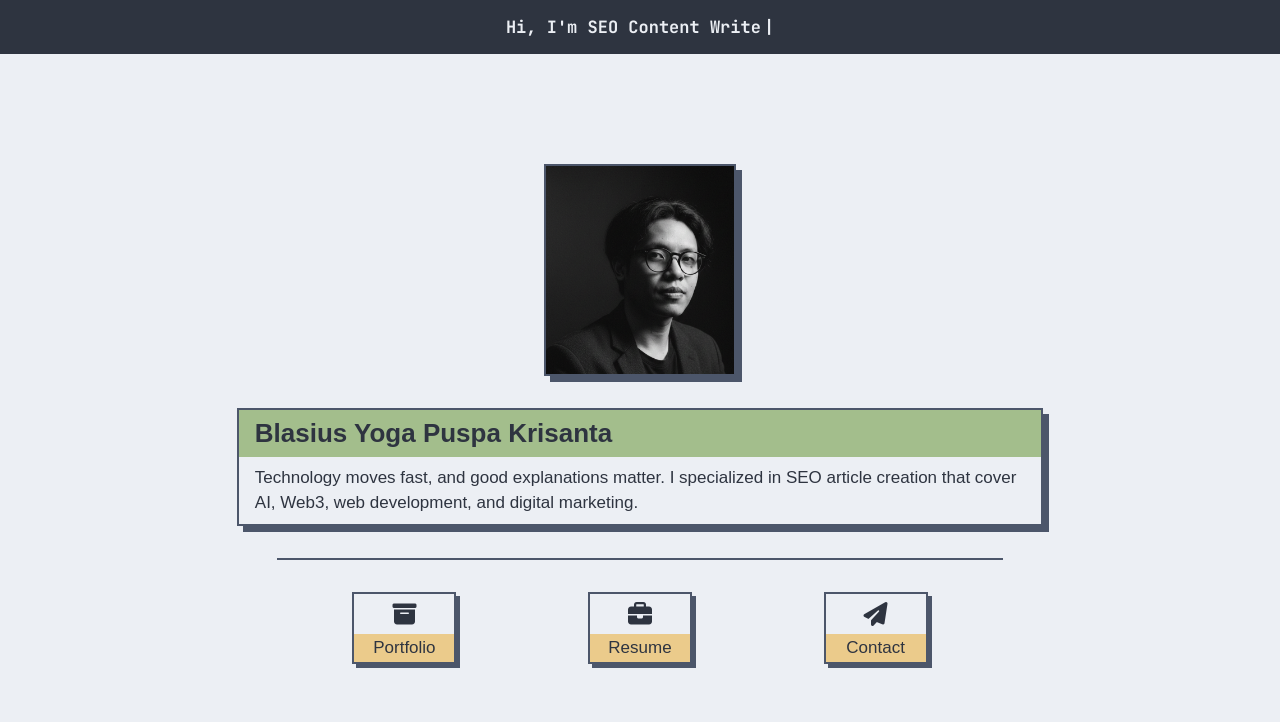
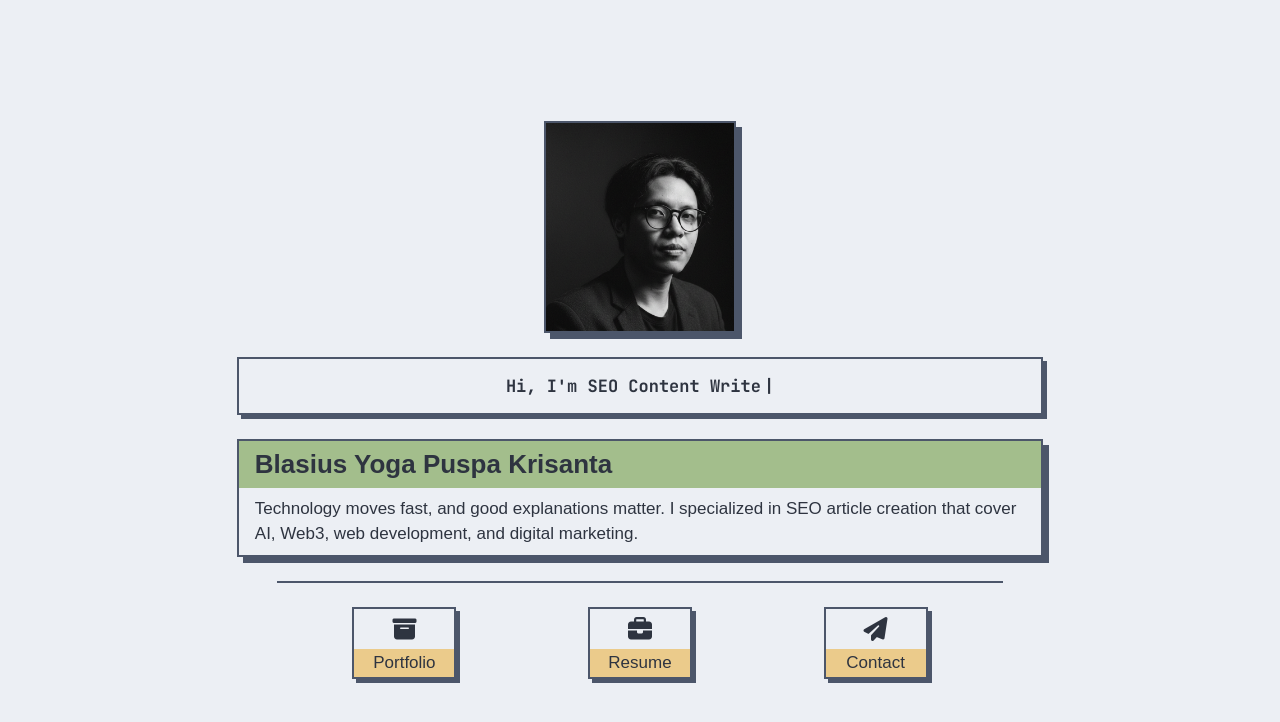
Before and after one commit to yogskr/seo-writing-portfolio, a React (Vite) app: page / in a window 1280 px wide. Shown: the top 722 px of the page. Built offline with nearby package versions, Linux system fonts and the light colour scheme; a web font is replaced by a local one.

Commit message:
Modify and update styling

```diff
--- a/src/pages/home/Home.css
+++ b/src/pages/home/Home.css
@@ -2,13 +2,14 @@
   display: flex;
   flex-direction: column;
   align-items: center;
+  justify-content: center;
+  height: 100vh;
 }
 
 .hero-container {
   display: flex;
   align-items: center;
   justify-content: center;
-  min-height: 90vh;
   width: 90%;
 }
 
@@ -16,7 +17,7 @@
   display: flex;
   flex-direction: column;
   align-items: center;
-  gap: var(--space-4);
+  gap: var(--space-3);
 }
 
 .heroImage {
@@ -28,10 +29,11 @@
 .hero-title {
   text-align: center;
   font-size: var(--text-body);
-  color: var(--snow-storm-nord6);
+  font-weight: bold;
   width: 100%;
-  background-color: var(--pollar-night-nord0);
-  padding: var(--space-2) var(--space-4);
+  padding: var(--space-2);
+  border: 2px solid var(--pollar-night-nord3);
+  box-shadow: 4px 4px 0 var(--pollar-night-nord3);
 }
 
 .hero-description {
@@ -55,10 +57,6 @@
 
 /* Responsive Design */
 @media (min-width: 768px) {
-  .home {
-    min-height: 100vh;
-  }
-
   .hero-content {
     width: 65%;
   }
--- a/src/pages/home/Home.jsx
+++ b/src/pages/home/Home.jsx
@@ -1,15 +1,11 @@
-import "./Home.css";
 import { heroData, homeData } from "../../data";
 import { NavBar } from "../../components/navigation/NavBar";
 import RotatingText from "../../components/rotating-text/RotatingText";
+import "./Home.css";
 
 export function Home() {
   return (
     <div className="home">
-      <h1 className="hero-title">
-        {heroData.description}
-        <RotatingText />
-      </h1>
       <section className="hero-container">
         <div className="hero-content">
           <img
@@ -17,6 +13,10 @@ export function Home() {
             src={heroData.image}
             alt={heroData.title}
           />
+          <h1 className="hero-title">
+            {heroData.description}
+            <RotatingText />
+          </h1>
           <div className="hero-description">
             <p className="hero-name">{heroData.title}</p>
             <p className="hero-text">{homeData.description}</p>
```
